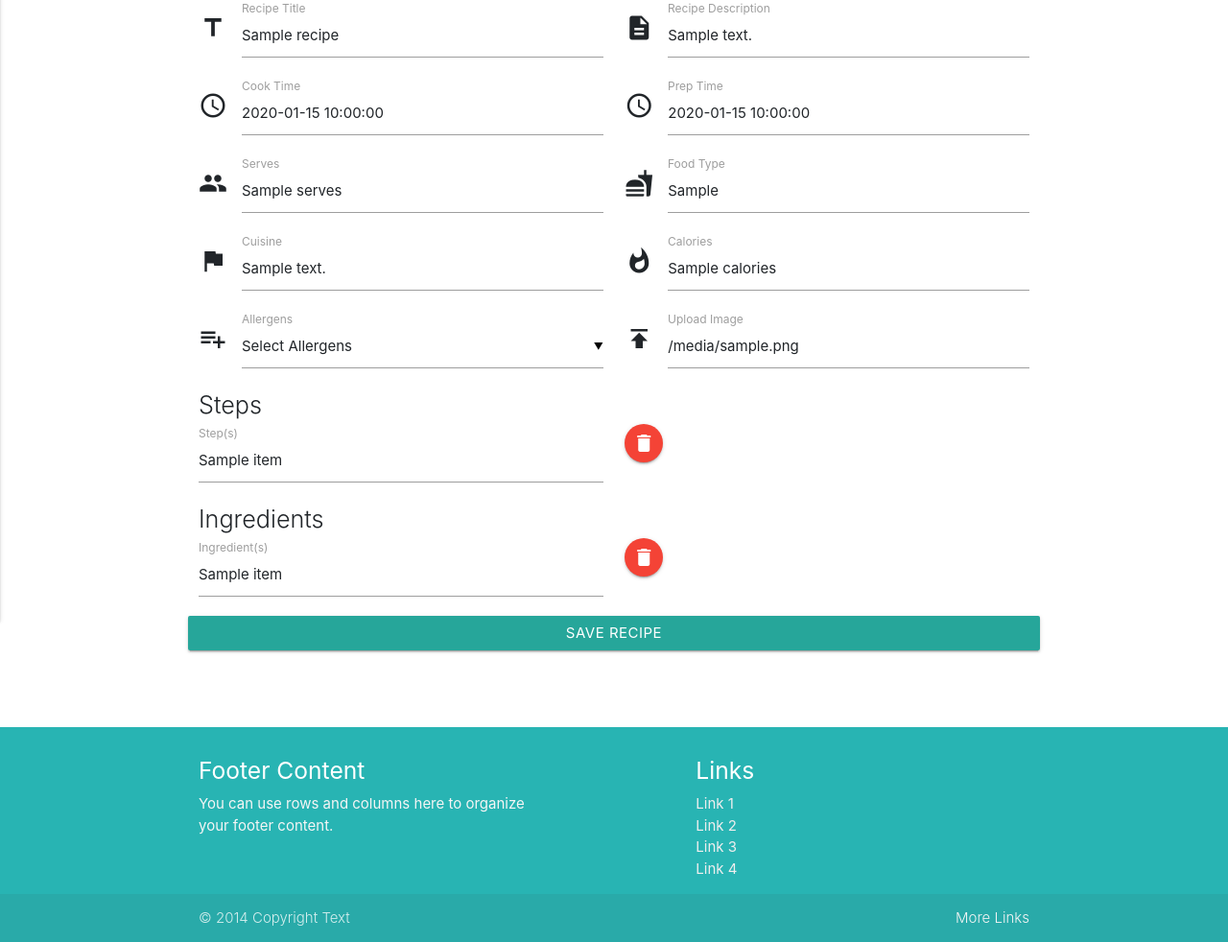
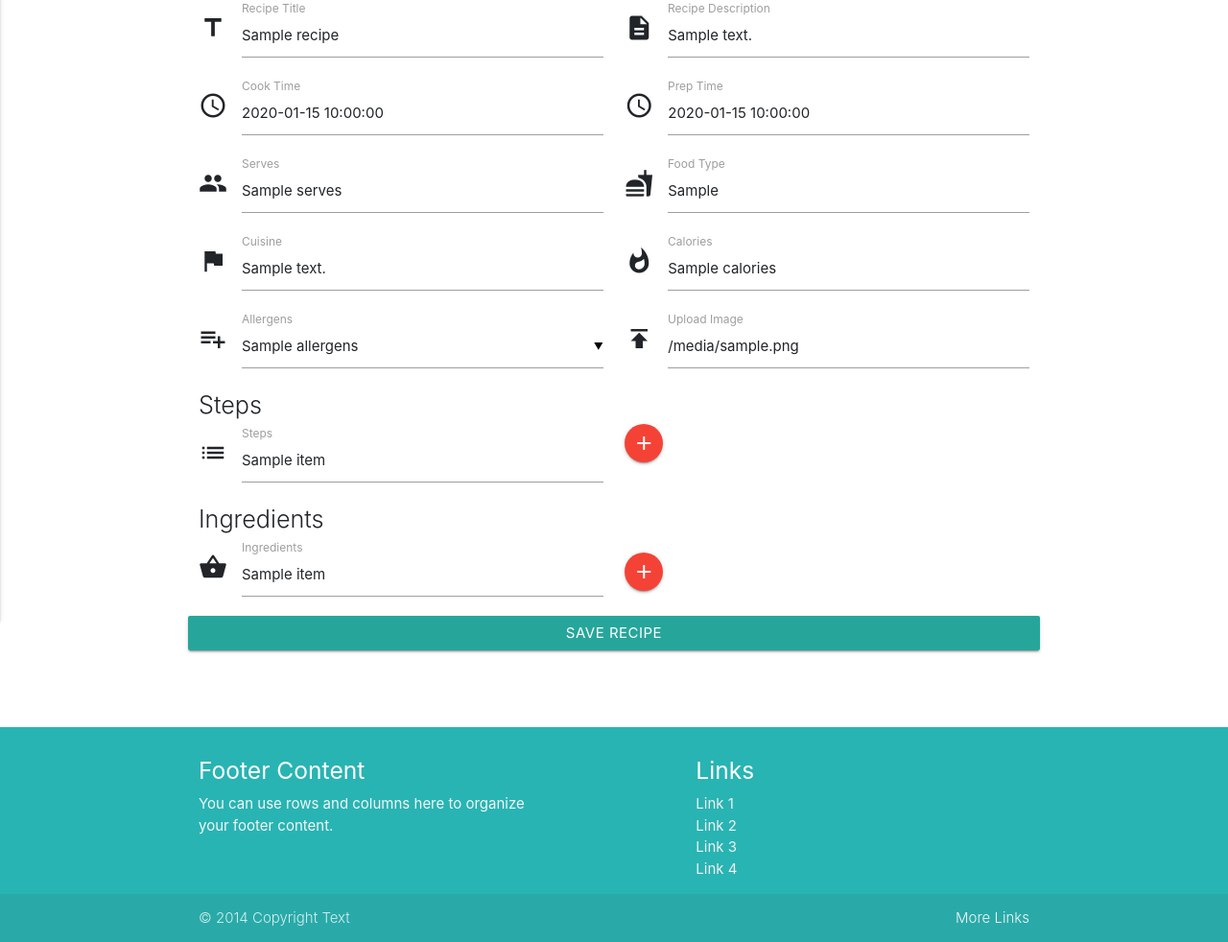
Before and after one commit to DejanHinic/cook_book, a Flask app: template templates/edit_recipe.html in a window 1280 px wide. Shown: the part 213-1195 px from the top of the page at 96% size. Run offline with Flask 2, Linux system fonts and the light colour scheme; the template is opened without the code that fills it: most values are stand-ins (such as "Sample title", 1, 10 or a date in 2020); some libraries are stand-ins or nearby versions.

Commit message:
modified ingredients

```diff
--- a/app.py
+++ b/app.py
@@ -13,11 +13,10 @@ mongo = PyMongo(app)
 
 """ Variables """
 users = mongo.db.users
-recipe = mongo.db.recipes
 recipes = mongo.db.recipes
-cuisine = mongo.db.cuisine
-dishes = mongo.db.dishes
-allergens = mongo.db.allergens
+
+
+allergens = ['Gluten', 'Milk', 'Eggs', 'Mullosc']
 
 @app.route('/')
 def index():
@@ -96,7 +95,7 @@ def insert_recipe():
 
 @app.route('/edit_recipe/<recipe_id>')
 def edit_recipe(recipe_id):
-    return render_template("edit_recipe.html", cuisine=cuisine.find(),
+    return render_template("edit_recipe.html",allergens = allergens,
             recipe=recipes.find_one({"_id": ObjectId(recipe_id)}))
 
 """ Send form data to update recipe in MongoDB """
--- a/templates/edit_recipe.html
+++ b/templates/edit_recipe.html
@@ -59,8 +59,11 @@
                     <i class="small material-icons prefix">playlist_add</i>
                             <select multiple id="allergens" type="text" name="allergens">
                                 <option value="" disabled selected>Select Allergens</option>
-                                <option value="gluten">Gluten</option>
-                                <option value="crustaceans">Crustaceans</option>
+                                { % for item in allergens % }
+                                <option value="{{ item }}" selected = {{  item in recipe.allergens  }}>{{ allergens }}</option>
+                                { % endfor %}
+                                <!-- <option value="gluten" selected = >Gluten</option> -->
+                                <!-- <option value="crustaceans">Crustaceans</option>
                                 <option value="Eggs">Eggs</option>
                                 <option value="Fish">Fish</option>
                                 <option value="Peanuts">Peanuts</option>
@@ -72,7 +75,7 @@
                                 <option value="Sesame seeds">Sesame seeds</option>
                                 <option value="Sulphur dioxide and sulphites">Sulphur dioxide and sulphites</option>
                                 <option value="Lupin">Lupin</option>
-                                <option value="Molluscs">Molluscs</option>
+                                <option value="Molluscs">Molluscs</option> -->
                             </select>
                                 <label for="allergens">Allergens</label>
                 </div>
@@ -87,7 +90,18 @@
                 </div>
                     <div id="steps">
                     {% for item in recipe.steps %}
-                        {% if item == recipe.steps[-1,100] %}
+                    <div class="row">
+                                <div class="input-field col s10">
+                                    <i class="small material-icons prefix">list</i>
+                                    <!-- <input placeholder="please enter next step" id="recipe_steps" type="text" name="steps"> -->
+                                    <input type="text" id="steps" name="steps" class="validate" value="{{item}}" required>
+                                    <label for="steps">Steps</label>
+                                </div>
+                                    <div class="col s2 m1">
+                                        <a class="btn-floating waves-effect waves-light waves-light red" id="add_step"><i class="material-icons">add</i></a>
+                                    </div>
+                                </div>
+                      <!----  {% if item == recipe.steps[-1,100] %}
                         <div class="row">
                                 <div class="input-field col s10">
                                     <i class="small material-icons prefix">list</i>
@@ -108,7 +122,7 @@
                                     <a class="btn-floating waves-effect waves-light red" id="delete_step"><i class="material-icons">delete</i></a>
                                 </div>
                         </div>
-                        {% endif %}
+                        {% endif %}-->
                     {% endfor %}
                      </div>
 
@@ -117,28 +131,18 @@
             </div>
                 <div id="ingredients">
                 {% for item in recipe.ingredients %}
-                    {% if item == recipe.ingredients[-1,100] %}
-                    <div class="row">
+                <div class="row">
                         <div class="input-field col s10">
                             <i class="small material-icons prefix">shopping_basket</i>
-                            <input id="ingredients" id="ingredients" type="text" name="ingredients" class="validate">
+                            <!-- <input id="ingredients" id="ingredients" type="text" name="ingredients" class="validate"> -->
+                            <input type="text" name="ingredients" id="ingredients" class="validate" value="{{item}}" required>
                             <label for="ingredients">Ingredients</label>
                         </div>
                         <div class="input-field col s2">
                             <a class="btn-floating btn-small waves-effect waves-light red" id="add_ingredient"><i class="material-icons">add</i></a>
                         </div>
                      </div>
-                    {% else %}
-                    <div class="row new-ingredient">
-                        <div class="input-field col s10 m11">
-                            <input type="text" name="ingredients" id="ingredients" class="validate" value="{{item}}" required>
-                            <label for="ingredients">Ingredient(s)</label>
-                         </div>
-                        <div class="col s2 m1">
-                            <a class="btn-floating waves-effect waves-light red" id="delete_ingredient"><i class="material-icons">delete</i></a>
-                         </div>
-                    </div>
-                    {% endif %}
+
                 {% endfor %}
                 </div>
             <div class="row">
```
